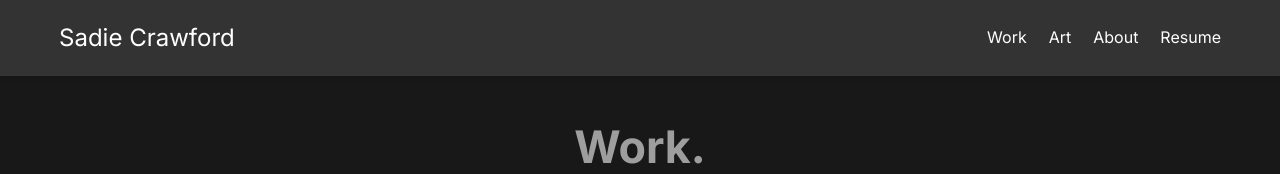
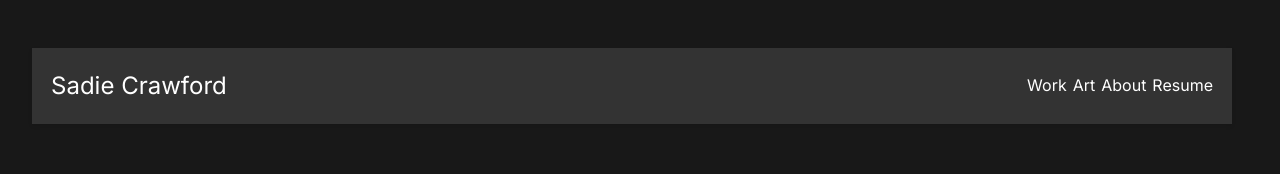
Before and after one commit to sadiecrawford/vue-portfolio, a Vue app: page / in a window 1280 px wide. Shown: the top 174 px of the page. Built offline with nearby package versions, Linux system fonts and the light colour scheme.

Commit message:
improve scroll behavior

```diff
--- a/src/components/NavigationBar.vue
+++ b/src/components/NavigationBar.vue
@@ -22,23 +22,23 @@
 
 <style scoped>
 .navbar {
-  position: fixed;
-  top: 0;
-  left: 0;
+  margin: 0 auto;
+  padding: 1rem;
+  z-index: 1;
   width: 100%;
   background-color: #333;
-  padding: 1rem 0;
   box-shadow: 0 2px 4px rgba(0, 0, 0, 0.1);
-  z-index: 1000;
+  animation: var(--global-animation-fade-down);
 }
 
 .navbar-container {
   display: flex;
+  flex-wrap: wrap;
   justify-content: space-between;
   align-items: center;
-  max-width: 1200px;
+  gap: calc(var(--global-layout-gutter) / 2);
   margin: 0 auto;
-  padding: 0 1rem;
+  max-width: var(--global-layout-size);
 }
 
 .navbar-logo {
@@ -48,14 +48,11 @@
 }
 
 .navbar-menu {
-  list-style: none;
   display: flex;
   margin: 0;
   padding: 0;
-}
-
-.navbar-item {
-  margin-left: 1rem;
+  gap: calc(var(--global-layout-gutter) / 2);
+  list-style: none;
 }
 
 .navbar-link {
```
